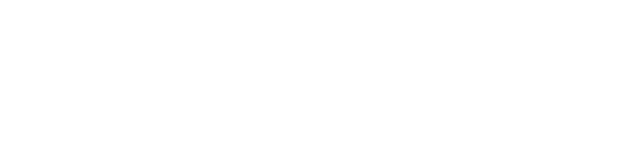
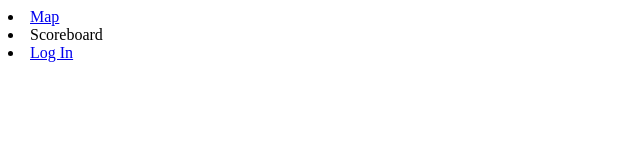
Before and after one commit to dartydevil/Crazy-monkey-artwork, a plain HTML site: page client/index.html in a window 1280 px wide. Shown: the whole page, without its empty margins (0-640 px from the left). Drawn offline with Linux system fonts and the light colour scheme.

Commit message:
Start of index page

```diff
--- a/client/index.html
+++ b/client/index.html
@@ -5,7 +5,15 @@
  </head>
 
  <body>
-
+ 	<div class="Map">
+ 		<li><a href="Crazy-monkey-artwork\client\map">Map</a></li>
+ 	</div>
+ 	<div class="Scoreboard">
+ 		<li><a href="Crazy-monkey-artwork\client\scoreboard"></a>Scoreboard</li>
+ 	</div>
+ 	<div class="log">
+ 		<li><a href="Crazy-monkey-artwork\client\Log_in">Log In</a></li>
+ 	</div>
  </body>
 
 </html>
```
